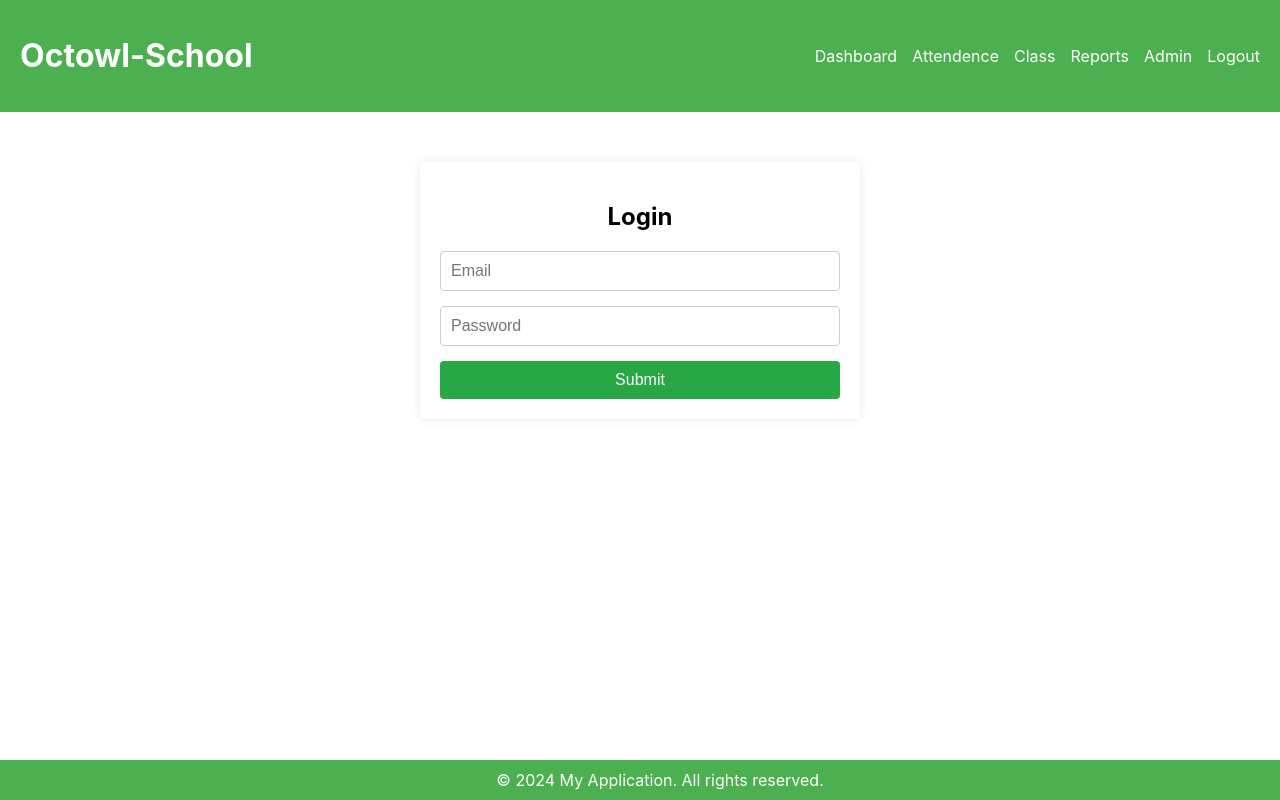
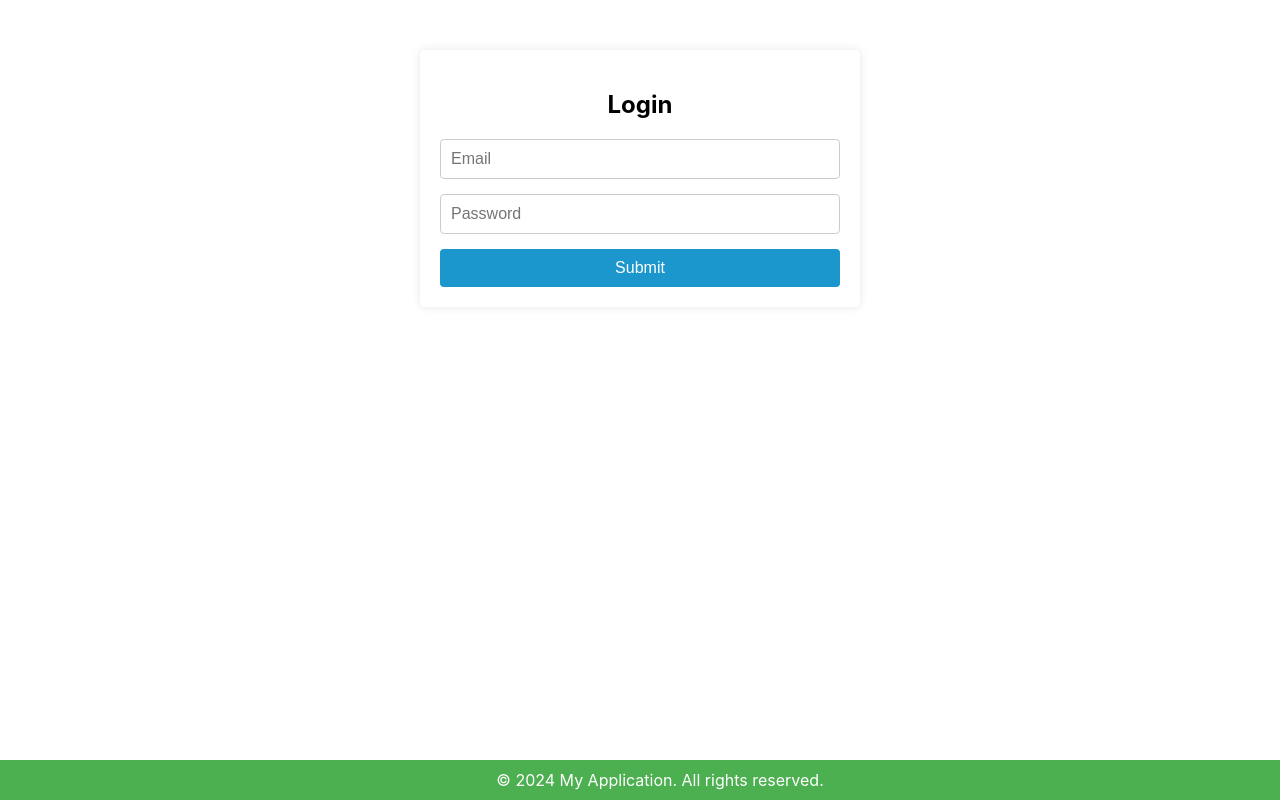
Before and after one commit to Dhirajsingh243/e-school-react, a React (Create React App) app: page /login in a window 1280 px wide. Built offline with nearby package versions, Linux system fonts and the light colour scheme.

Commit message:
add heade in only dashboard page

```diff
--- a/src/App.js
+++ b/src/App.js
@@ -1,13 +1,12 @@
 import React from 'react';
 import { BrowserRouter as Router } from 'react-router-dom';
 import AppRoutes from './pages/routes.jsx'; // Import the updated Routes component
-import Header from './pages/elements/header.jsx';
+
 import Footer from './pages/elements/footer.jsx';
 
 function App() {
     return (
         <Router>
-            <Header/>
             <AppRoutes />
             <Footer/>
         </Router>
--- a/src/config/api.js
+++ b/src/config/api.js
@@ -1,5 +1,5 @@
 // Base URL for the Laravel API
-export const BASE_URL = 'http://e-learning.test/api'; // Replace with your actual API base URL
+export const BASE_URL = 'https://e-learning.test/api'; // Replace with your actual API base URL
 
 // Define all your API routes here
 export const API_ROUTES = {
--- a/src/pages/dashboard.jsx
+++ b/src/pages/dashboard.jsx
@@ -1,7 +1,9 @@
 import React, { useState, useEffect } from 'react';
 import '../public/css/dashboard.css'
+import Header from './elements/header.jsx';
 
 const Dashboard = () => {
+    <Header/>
     // const [userInfo, setUserInfo] = useState(null);
     // const [loading, setLoading] = useState(true);
     // const [error, setError] = useState(null);
@@ -33,6 +35,7 @@ const Dashboard = () => {
     // }
 
     return (
+
         <div className="dashboard-container">
             <header className="dashboard-header">
                 <h1>Welcome to Your Octowl-School</h1>
--- a/src/pages/userModule/css/login.css
+++ b/src/pages/userModule/css/login.css
@@ -30,7 +30,7 @@
 
 .login-button {
     padding: 10px;
-    background-color: #28a745;
+    background-color: #1c97ce;
     color: #fff;
     border: none;
     border-radius: 4px;
@@ -40,7 +40,7 @@
 }
 
 .login-button:hover {
-    background-color: #218838;
+    background-color: black;
 }
 
 .login-error {
```
